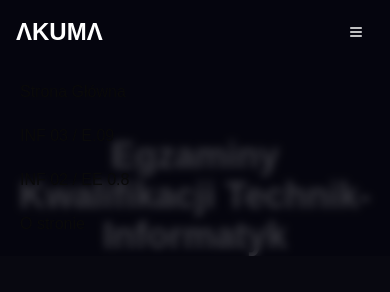
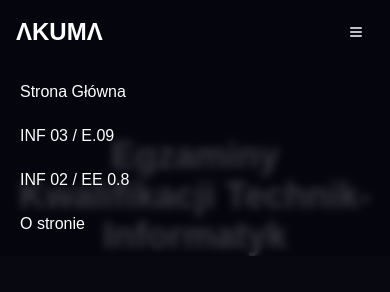
Before and after one commit to kaxuri/informatyk, a Next.js app: page / in a window 390 px wide. Both pictures are taken after a click on the button "Toggle menu". Shown: the top 292 px of the page. Built offline with nearby package versions, Linux system fonts and the light colour scheme.

Commit message:
new navbar

```diff
--- a/components/Navbar.tsx
+++ b/components/Navbar.tsx
@@ -59,7 +59,7 @@ export function Navbar() {
               <Link
                 key={item.name}
                 href={item.href}
-                className="block px-3 py-2 rounded-md text-base font-medium text-foreground hover:text-primary hover:bg-accent transition-colors"
+                className="block px-3 py-2 rounded-md text-base font-medium text-white transition-colors"
                 onClick={() => setIsOpen(false)}
               >
                 {item.name}
```
